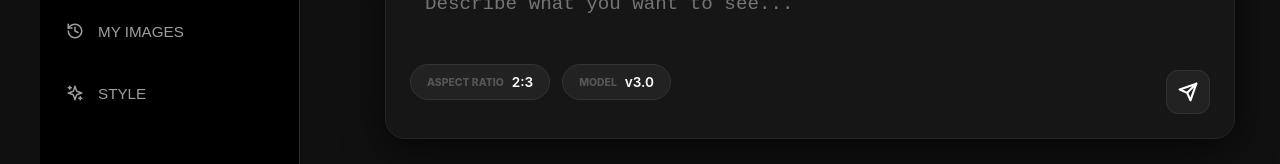
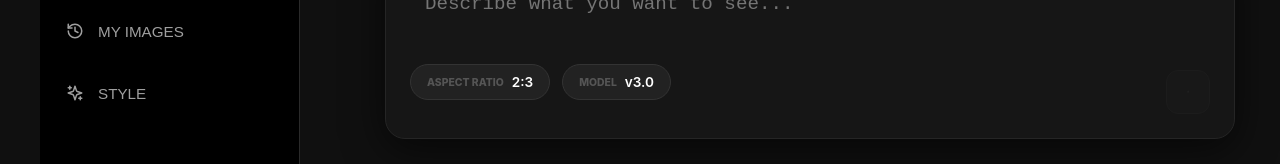
Before and after one commit to Chidera-M-C/titan-ultra-engine, a React (Vite) app: page / in a window 1280 px wide. Shown: the part 266-430 px from the top of the page. Built offline with nearby package versions, Linux system fonts and the light colour scheme.

Commit message:
Update PromptBox.css

```diff
--- a/src/components/PromptSection/PromptBox.css
+++ b/src/components/PromptSection/PromptBox.css
@@ -55,26 +55,33 @@
   cursor: pointer;
 }
 
-/* THE ICON FIX */
+/* --- THE SEND BUTTON --- */
 .generate-fab {
   width: 44px;
   height: 44px;
-  background: #222;
-  color: #FFFFFF !important; /* Force icon color to white */
+  background: #222; /* Normal active background */
+  color: #FFFFFF;
   border: 1px solid #333;
   border-radius: 12px;
   display: flex;
   align-items: center;
   justify-content: center;
   cursor: pointer;
-  padding: 0;
+  transition: all 0.2s ease;
 }
 
+/* THE FIX: Styles when there is NO input text */
+.generate-fab:disabled {
+  background: #1a1a1a;    /* Darker, flatter background */
+  color: #444444;       /* Dims the icon color */
+  border-color: #222;   /* Mutes the border */
+  cursor: not-allowed;  /* Shows the 'block' cursor */
+  opacity: 0.5;         /* Makes the whole button look faded */
+}
+
+/* Hover effect ONLY when enabled */
 .generate-fab:hover:not(:disabled) {
   background: #333;
   border-color: #555;
+  transform: translateY(-1px);
 }
-
-.generate-fab svg {
-  display: block; /* Prevents weird baseline alignment */
-}
```
